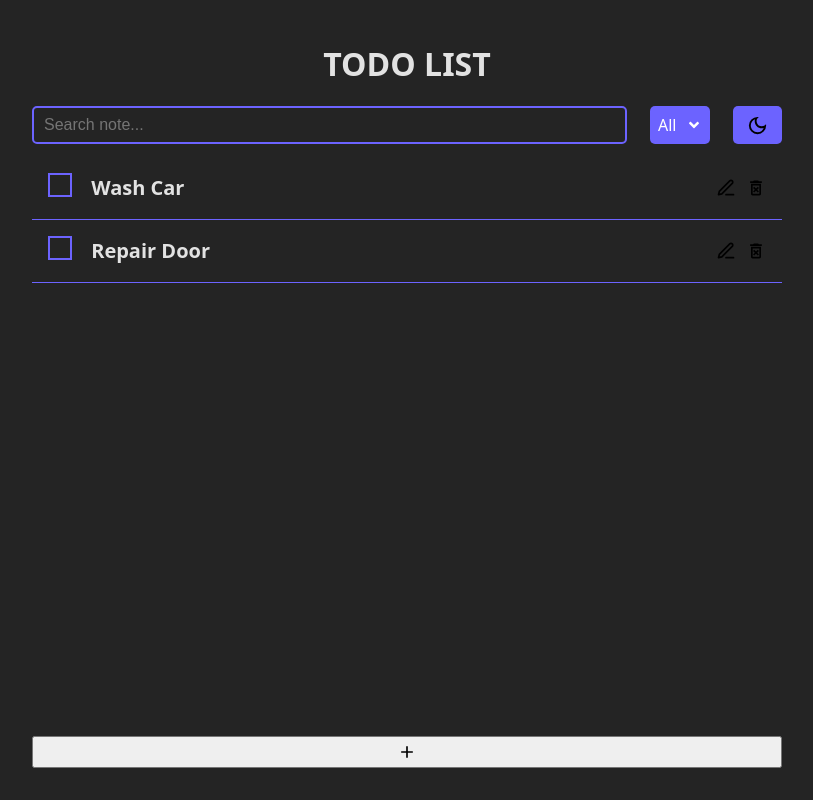
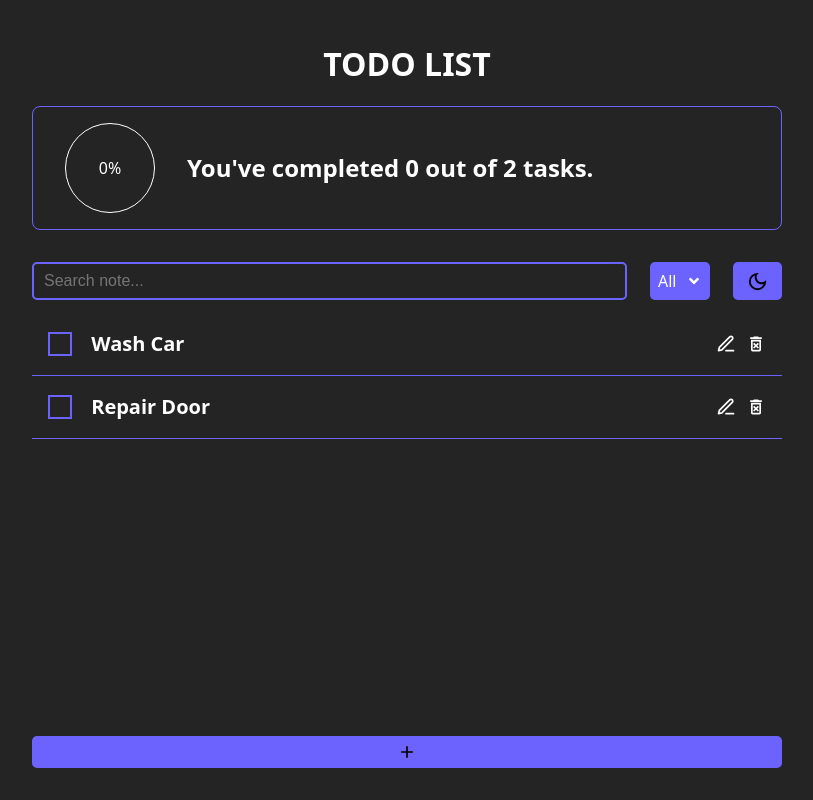
Before and after one commit to vs-webdev/Todo-List, a React (Vite) app: page / in a window 1280 px wide. Shown: the whole page, without its empty margins (233-1046 px from the left). Built offline with nearby package versions, Linux system fonts and the light colour scheme.

Commit message:
Add Tasks Progress component

```diff
--- a/src/components/AddTask.css
+++ b/src/components/AddTask.css
@@ -22,7 +22,7 @@
   transform: translateY(100%);
   transition: transform .7s ease;
   border: 1px solid;
-  background-color: #242424;
+  background-color: var(--background);
 }
 
 .add-task-modal.open{
@@ -38,6 +38,9 @@
   display: flex;
   justify-content: center;
   place-items: center;
+  border: none;
+  border-radius: 5px;
+  background-color: var(--secondary-background);
 }
 
 .add-input{
@@ -45,9 +48,19 @@
   margin-bottom: 1rem;
   height: 2rem;
   padding: 10px;
+  font-size: 1rem;
+  border-radius: 5px;
+  border: 2px solid var(--primary-border);
+  background-color: transparent;
+  color: var(--text-secondary);
+  outline: none;
 }
 
 .add-btn{
+  background-color: transparent;
+  color: var(--text-secondary);
+  border: 1px solid var(--secondary-border);
+  font-weight: 600;
   width: 100px;
   height: 2rem;
 }
--- a/src/components/TaskList.css
+++ b/src/components/TaskList.css
@@ -1,6 +1,6 @@
 .tasks-container{
   margin: .8rem 0;
-  height: 440px;
+  height: 251px;
   overflow: auto;
 }
 
@@ -11,10 +11,17 @@
   border-bottom: 1px solid var(--primary-border);
 }
 
+.checkbox-wrapper{
+  position: relative;
+  height: 24px;
+}
+
 .checkbox-wrapper input[type="checkbox"]{
   cursor: pointer;
   position: absolute;
+  top: 0;
   opacity: 0;
+  inset: 0;
 }
 
 .custom-checkbox{
@@ -52,6 +59,7 @@
 }
 
 .task-actions > button {
+  color: var(--text-primary);
   display: flex;
   align-items: center;
   justify-content: center;
--- a/src/components/TaskList.jsx
+++ b/src/components/TaskList.jsx
@@ -26,11 +26,12 @@ const TaskList = () => {
     return newTasks
   }, [filterOption, tasks, search])
 
-  const handleDeleteTask = (taskId) => {
+  const handleDeleteTask = (taskId, description) => {
     setIsModalOpen(true)
     setModalContent({
       title: 'Delete',
       taskId,
+      description,
     })
   }
 
@@ -40,11 +41,12 @@ const TaskList = () => {
     ))
   }
 
-  const handleTaskEdit = (taskId) => {
+  const handleTaskEdit = (taskId, description) => {
     setIsModalOpen(true)
     setModalContent({
       title: 'Edit',
       taskId,
+      description,
     })
   }
 
@@ -64,6 +66,7 @@ const TaskList = () => {
           <div className="task-content">
             <label className="checkbox-wrapper">
               <input
+                className="task-toggle"
                 type="checkbox"
                 checked={task.completed}
                 onChange={() => toggleComplete(task.id)}
@@ -76,10 +79,10 @@ const TaskList = () => {
           </div>
 
           <div className="task-actions">
-            <button onClick={() => handleTaskEdit(task.id)}>
+            <button onClick={() => handleTaskEdit(task.id, task.description)}>
               <FiEdit3 size={20}/>
             </button>
-            <button onClick={() => handleDeleteTask(task.id)}>
+            <button onClick={() => handleDeleteTask(task.id, task.description)}>
               <MdOutlineDeleteForever size={20} />
             </button>
           </div>
--- /dev/null
+++ b/src/components/TasksProgress.css
@@ -0,0 +1,30 @@
+.tasks-progress-container{
+  display: flex;
+  align-items: center;
+  width: 100%;
+  border: 1px solid var(--text-secondary);
+  padding: 1rem 2rem;
+  border-radius: .5rem;
+  margin-bottom: 2rem;
+}
+
+.progress-bar{
+  border: 1px solid;
+  width: 90px;
+  height: 90px;
+  display: inline-flex;
+  align-items: center;
+  justify-content: center;
+  border-radius: 50%;
+  position: relative;
+  margin-right: 2rem;
+}
+
+.progress-bar span{
+  position: absolute;
+}
+
+circle{
+  transition: all 1s ease-in-out;
+
+}
--- /dev/null
+++ b/src/components/TasksProgress.jsx
@@ -0,0 +1,46 @@
+import { useEffect, useState } from 'react';
+import './TasksProgress.css'
+import { useTask } from '../contexts/TaskProvider';
+
+const TasksProgress = () => {
+  const {tasks} = useTask()
+  let circ = 2 * Math.PI * 30;
+
+  const [percent, setPercent] = useState(0)
+  const [completedTasks, setCompletedTasks] = useState(0)
+  const strokePercent = ((100 - percent) * circ) / 100
+
+  useEffect(() => {
+    let len = tasks.filter(task => task.completed).length
+    setCompletedTasks(len)
+    let newPercent = Math.floor(((len) / (tasks.length)) * 100)
+    setPercent(newPercent)
+  }, [tasks])
+
+  return (
+    <div className='tasks-progress-container'>
+      <div className="progress-bar">
+        <svg width='200' height='200'>
+          <g transform={`rotate(-90 ${'45 100'})`}>
+            <circle
+              r='30'
+              cx='45'
+              cy='100'
+              fill='transparent'
+              stroke='lightgrey'
+              strokeWidth='.5rem'
+              strokeDasharray={circ}
+              strokeDashoffset={strokePercent}
+            />
+          </g>
+        </svg>
+        <span>{percent}%</span>
+      </div>
+      <div className='tasks-progress-info'>
+        <h2>You've completed {completedTasks} out of {tasks.length} tasks.</h2>
+      </div>
+    </div>
+  )
+}
+
+export default TasksProgress
--- a/src/components/Todo.jsx
+++ b/src/components/Todo.jsx
@@ -1,5 +1,6 @@
 import { TaskProvider } from '../contexts/TaskProvider'
 import AddTask from './AddTask'
+import TasksProgress from './TasksProgress.jsx'
 import TaskList from './TaskList'
 import './Todo.css'
 import TodoHeader from './TodoHeader'
@@ -10,6 +11,7 @@ const Todo = () => {
     <div className='todo-container'>
       <h1 className='todo-title'>todo list</h1>
       <TaskProvider >
+        <TasksProgress />
         <TodoHeader />
         <TaskList />
         <AddTask />
--- a/src/components/TodoHeader.css
+++ b/src/components/TodoHeader.css
@@ -21,7 +21,7 @@
   justify-content: center;
   gap: 5px;
   border-radius: 5px;
-  background-color: var(--purple);
+  background-color: var(--secondary-background);
   padding: .5rem;
   position: relative;
   cursor: pointer;
--- a/src/components/modals/Modal.css
+++ b/src/components/modals/Modal.css
@@ -5,8 +5,29 @@
   display: flex;
   align-items: center;
   justify-content: center;
+  z-index: 100;
 }
 
 .modal-container{
   border: 1px solid;
+  background-color: var(--background);
+  width: 400px;
+  padding: 1rem 2rem;
 }
+
+.modal-input{
+  width: 100%;
+  height: 2rem;
+  margin: 1rem 0 5rem;
+}
+
+.modal-btn-container{
+  width: 100%;
+  display: flex;
+  justify-content: space-between;
+}
+
+.modal-btn{
+  padding: .5rem 1.5rem;
+  font-size: 1rem;
+}
--- a/src/components/modals/Modal.jsx
+++ b/src/components/modals/Modal.jsx
@@ -12,7 +12,8 @@ const Modal = ({content}) => {
   }, [isModalOpen])
 
   const handleConfirm = () => {
-    if (content.title === 'Edit' && inputValue){
+    if (content.title === 'Edit'){
+      if (inputValue){
         setTasks(prevTasks => prevTasks.map(task => {
           if(task.id === content.taskId){
             return {...task, description: inputValue}
@@ -20,7 +21,11 @@ const Modal = ({content}) => {
             return task
           }
         }))
+      } else {
+        return
+      }
     } else {
+      console.log('del')
       setTasks(prevTasks => prevTasks.filter(task => task.id !== content.taskId))
     }
     setIsModalOpen(false)
@@ -29,15 +34,23 @@ const Modal = ({content}) => {
   return (<>
       <div className='modal-layover'>
         <div className="modal-container">
+          {content.title === 'Edit' ?
+          <>
+            <h1>{content.title} Task</h1>
+            <h3>"{content.description}"</h3>
+            <input type="text" ref={inputRef} className='modal-input'
+              onChange={e => setInputValue(e.target.value)}
+              value={inputValue}
+            />
+          </>
+          : <>
           <h1>{content.title}</h1>
-          {content.title === 'Edit' &&
-          <input type="text" ref={inputRef}
-            onChange={e => setInputValue(e.target.value)}
-            value={inputValue}
-          />}
-          <div>
-            <button onClick={handleConfirm}>Confirm</button>
-            <button onClick={() => setIsModalOpen(false)}>Cancel</button>
+          <h3>Are you sure you want to Delete {content.description}</h3>
+          </>
+          }
+          <div className='modal-btn-container'>
+            <button className='modal-btn confirm' onClick={handleConfirm}>Confirm</button>
+            <button className='modal-btn cancel' onClick={() => setIsModalOpen(false)}>Cancel</button>
           </div>
         </div>
       </div>
--- a/src/index.css
+++ b/src/index.css
@@ -8,9 +8,8 @@
   --secondary-background: #6C63FF;
   --text-primary: #242424;
   --text-secondary: #6C63FF;
-  --purple: #6C63FF;
   --primary-border: #6C63FF;
-  --secondary-border: #242424;
+  --secondary-border: #6C63FF;
 
   font-synthesis: none;
   text-rendering: optimizeLegibility;
@@ -20,9 +19,11 @@
 
 [data-theme='dark']{
   --background: #242424;
-  --text-primary: rgba(255, 255, 255, 0.87);
-  --button-color: #6b6b6b;
-
+  --secondary-background: #6C63FF;
+  --text-primary: white;
+  --text-secondary: #6C63FF;
+  --primary-border: #6C63FF;
+  --secondary-border: white;
 }
 
 body {
```
